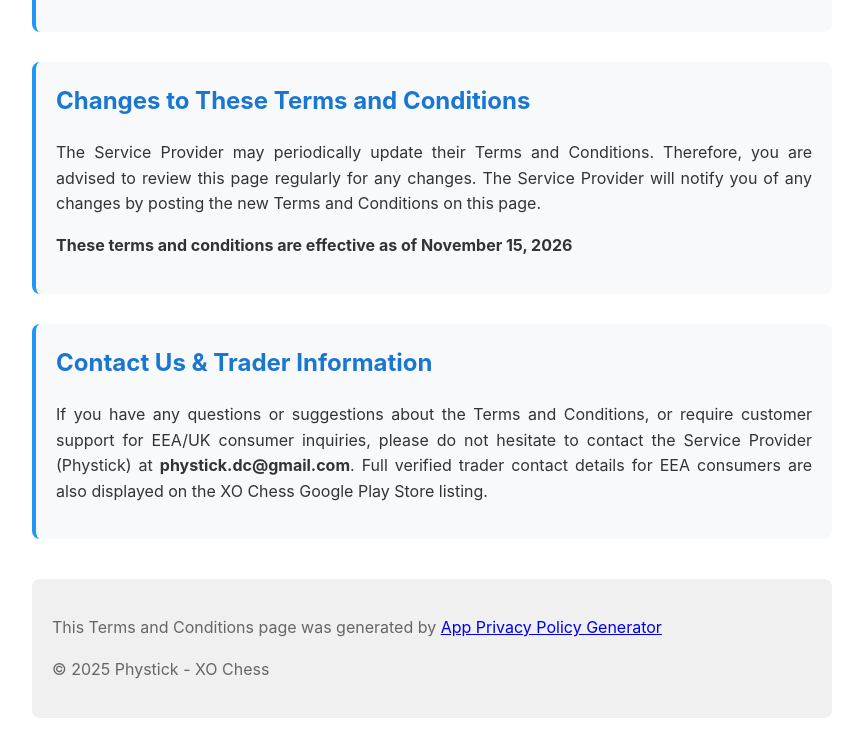
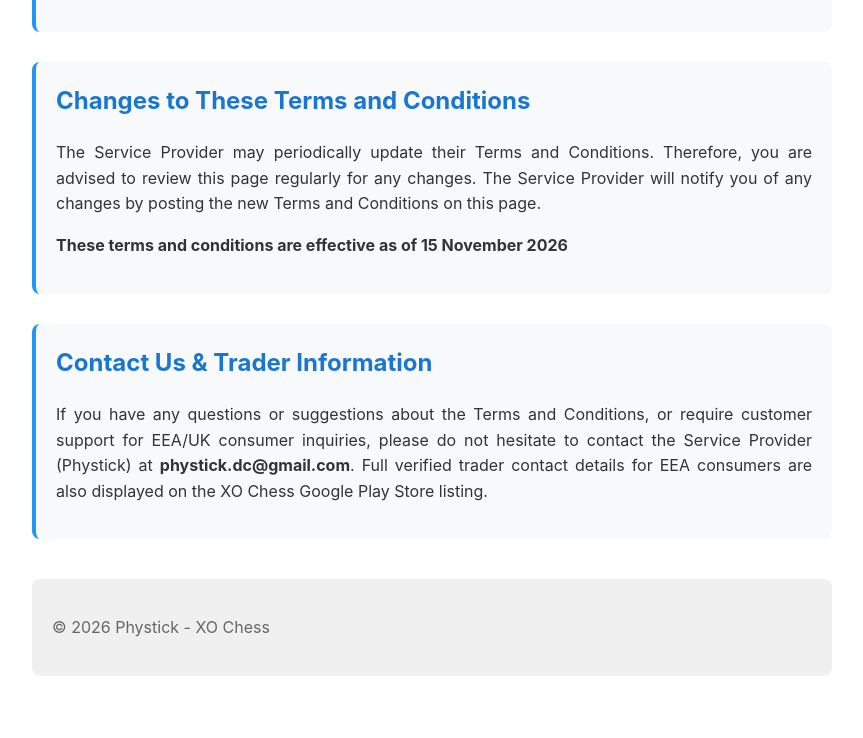
Before and after one commit to DanCrisanDC/xochess_docs, a plain HTML site: page terms-conditions.html in a window 1280 px wide. Shown: the part 2021-2759 px from the top of the page, without its empty margins (208-1071 px from the left). After the commit the page ends 2717 px from the top, so only its background shows below. Drawn offline with Linux system fonts and the light colour scheme.

Commit message:
Fix effective date and copyright year in terms-conditions.html

```diff
--- a/terms-conditions.html
+++ b/terms-conditions.html
@@ -87,7 +87,7 @@
     <div class="section">
         <h2>Changes to These Terms and Conditions</h2>
         <p>The Service Provider may periodically update their Terms and Conditions. Therefore, you are advised to review this page regularly for any changes. The Service Provider will notify you of any changes by posting the new Terms and Conditions on this page.</p>
-        <p><strong>These terms and conditions are effective as of <span id="currentDate"></span></strong></p>
+        <p><strong>These terms and conditions are effective as of 15 November 2026</strong></p>
     </div>
 
     <div class="section">
@@ -96,16 +96,7 @@
     </div>
 
     <div class="footer">
-        <p>This Terms and Conditions page was generated by <a href="https://app-privacy-policy-generator.nisrulz.com/" target="_blank">App Privacy Policy Generator</a></p>
-        <p>&copy; 2025 Phystick - XO Chess</p>
+        <p>&copy; 2026 Phystick - XO Chess</p>
     </div>
-
-    <script>
-        document.getElementById('currentDate').textContent = new Date().toLocaleDateString('en-US', {
-            year: 'numeric',
-            month: 'long',
-            day: 'numeric'
-        });
-    </script>
 </body>
 </html>
```
